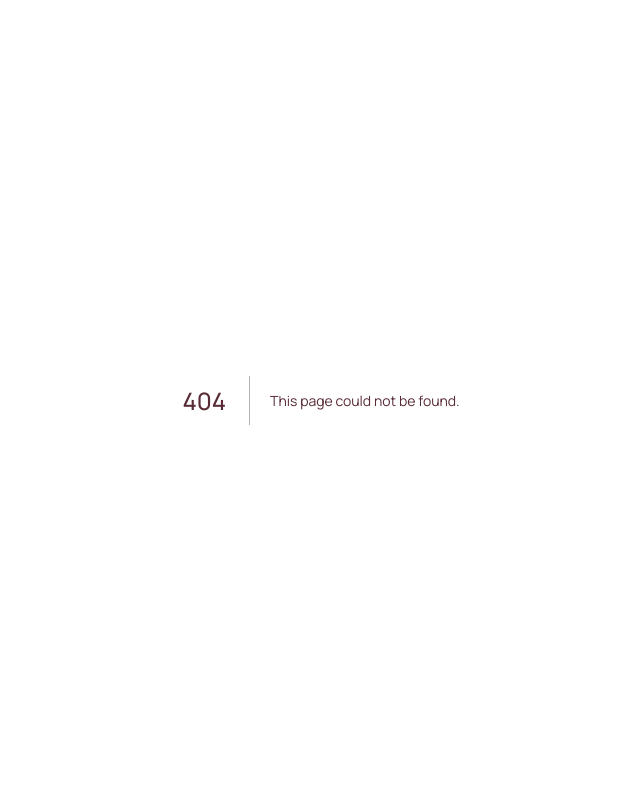
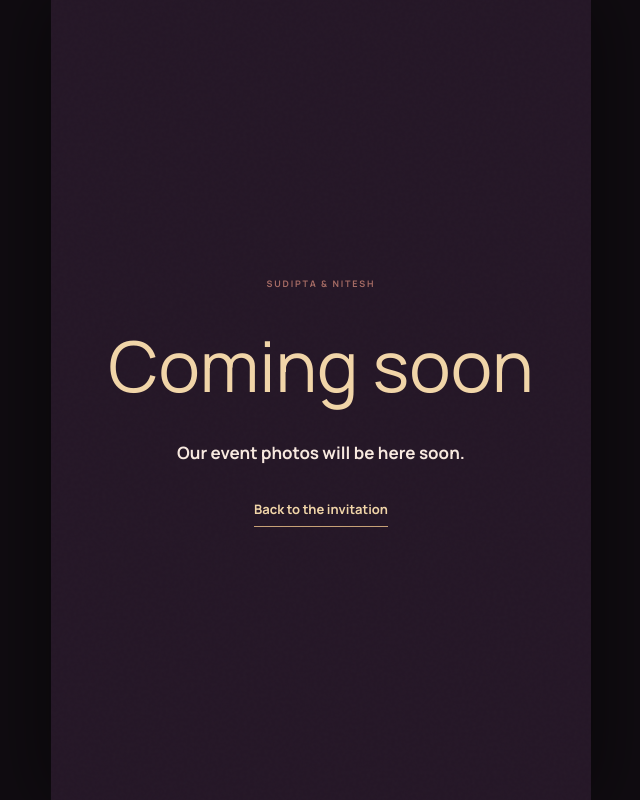
Before and after one commit to itsthenmp/Sudipta, a Next.js app: page /event-photos in a window 1280 px wide. Before the commit this address had no page. Shown: the whole page, without its empty margins (319-959 px from the left). Built offline with nearby package versions, Linux system fonts and the light colour scheme; a web font is replaced by a local one.

Commit message:
Add event photos placeholder and NS icon

```diff
--- /dev/null
+++ b/app/event-photos/page.tsx
@@ -0,0 +1,5 @@
+import Link from 'next/link';
+
+export default function EventPhotosPage() {
+  return <main className="event-photos-coming"><div className="event-photos-panel"><span className="eyebrow">SUDIPTA &amp; NITESH</span><h1>Coming soon</h1><p>Our event photos will be here soon.</p><Link href="/">Back to the invitation</Link></div></main>;
+}
--- a/app/globals.css
+++ b/app/globals.css
@@ -241,3 +241,5 @@ body .comic-caption h3{font-family:'Cormorant Garamond',Georgia,serif!important;
 .wedding-map{overflow:hidden;border:1px solid #d1b388;border-radius:10px;background:#21131e}.wedding-map iframe{display:block;width:100%;height:260px;border:0}.wedding-map a{display:flex;justify-content:center;align-items:center;gap:8px;padding:15px;color:#f8e9df;font-size:11px;line-height:1.5}.wedding-map + .save-date-button{margin-top:30px}
 
 .wedding-only-map{aspect-ratio:789/480}.wedding-only-map .route-start{left:36.8%;top:31%}.wedding-only-map .route-a{left:46.4%;top:79%}
+
+.event-photos-link{display:flex;width:max-content;align-items:center;justify-content:center;margin:18px auto 0;padding:10px 17px;background:#f0c74f;border:1px solid #f0c74f;color:#1b1418;border-radius:999px;font:700 12px/1.3 Georgia,serif!important}.event-photos-coming{min-height:100dvh;display:grid;place-items:center;padding:32px;background:#241626;color:#f8e9df;text-align:center}.event-photos-panel h1{font-size:clamp(46px,12vw,70px);color:#f1d5a8;margin:20px 0}.event-photos-panel p{font-size:17px;color:#f8e9df}.event-photos-panel a{display:inline-block;margin-top:32px;color:#f1d5a8;border-bottom:1px solid #c6a176;padding-bottom:6px}
--- a/app/layout.tsx
+++ b/app/layout.tsx
@@ -1,4 +1,4 @@
 import type { Metadata } from 'next';
 import './globals.css';
-export const metadata: Metadata = { title:'A celebration of love', description:'A wedding invitation, made with love.' };
+export const metadata: Metadata = { title:'A celebration of love', description:'A wedding invitation, made with love.', icons: { icon: `${process.env.NEXT_PUBLIC_BASE_PATH || ''}/photos/ns-monogram-transparent.png` } };
 export default function Layout({children}:{children:React.ReactNode}) { return <html lang="en"><head><style>{`:where(html,body){margin:0;background:#140d0a}:where(.photo-opening){position:relative;width:100%;max-width:540px;margin:auto;height:100dvh;min-height:100dvh;overflow:hidden;background:#140d0a}:where(.reference-opening){position:absolute;inset:0;display:grid;place-items:center;background:#140d0a}:where(.reference-frame){position:relative;width:min(100%,calc(100dvh * .7143));aspect-ratio:1060/1484}:where(.gate,.seal-image,.invitation-reveal){visibility:hidden}:where(.reference-seal){position:absolute;left:50.8%;top:48.7%;transform:translate(-50%,-50%);width:19%;height:15%;border:0;border-radius:50%;background:transparent;cursor:pointer}:where(.sr-only){position:absolute;width:1px;height:1px;padding:0;margin:-1px;overflow:hidden;clip:rect(0,0,0,0);white-space:nowrap;border:0}:where(.skip){position:absolute;right:24px;bottom:24px;color:#fff;background:#281713aa;padding:10px;z-index:10}`}</style></head><body>{children}</body></html>; }
```
Also changed, not shown: components/Invitation.tsx (+1 -1 lines).
